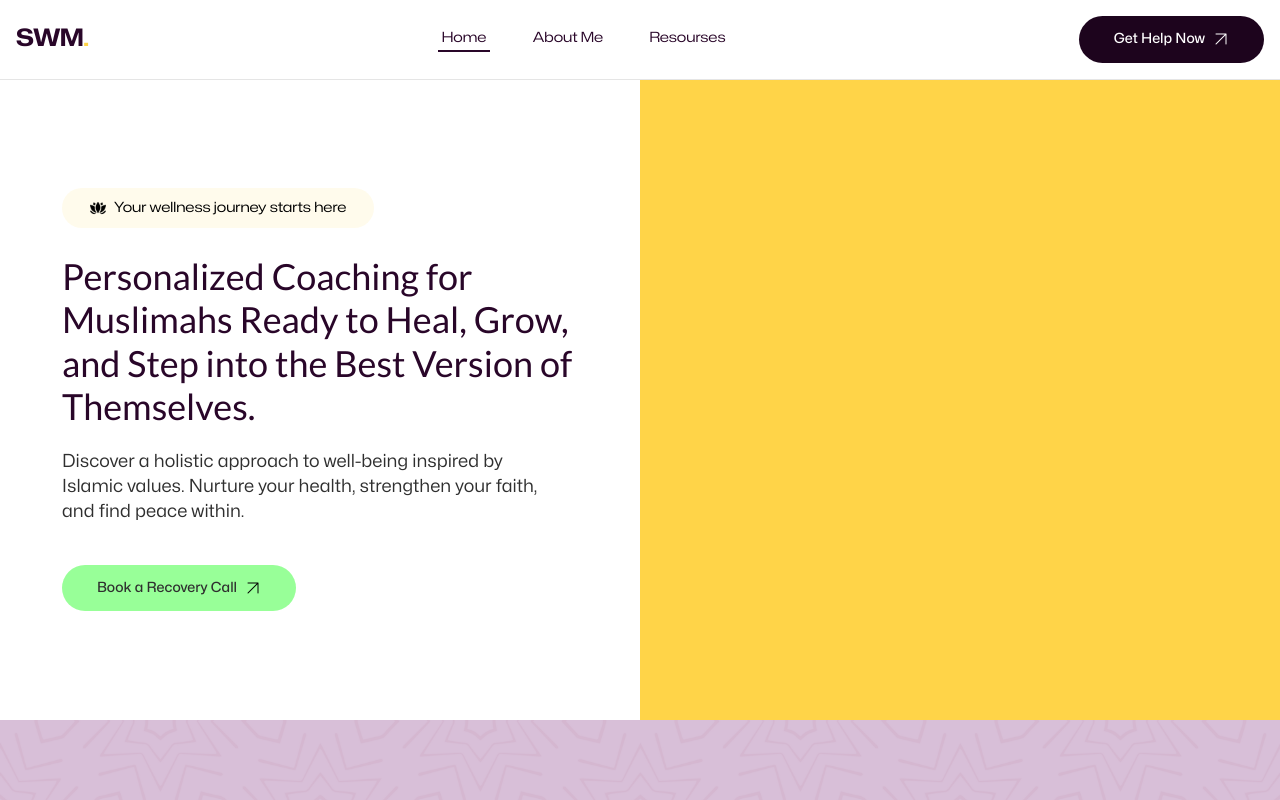
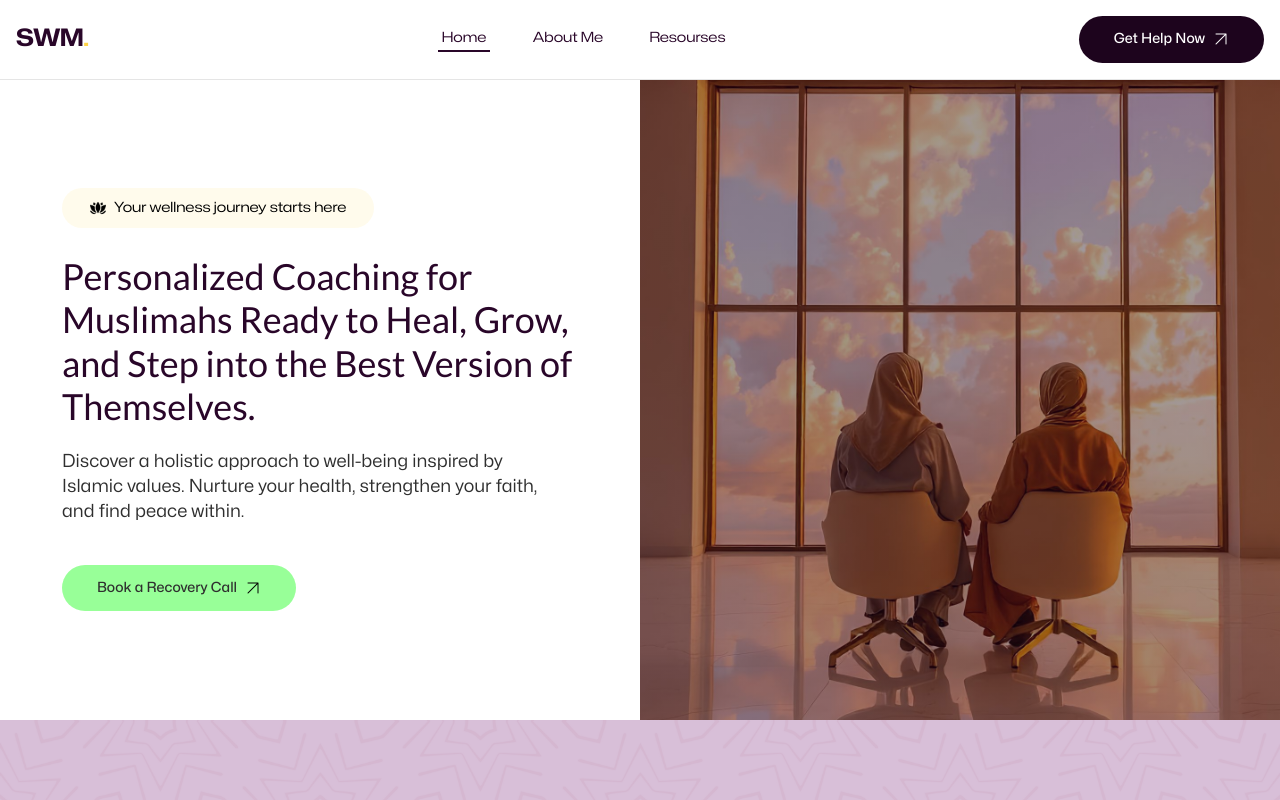
Before and after one commit to jubril-a/safe-with-muhinat, a Next.js app: page / in a window 1280 px wide. Shown: the top 800 px of the page. Built offline with nearby package versions, Linux system fonts and the light colour scheme.

Commit message:
updated hero image

```diff
--- a/app/components/Hero.module.scss
+++ b/app/components/Hero.module.scss
@@ -51,6 +51,8 @@
     background-color: variables.$gold_300;
     height: 100%;
     min-height: 320px;
+    background: linear-gradient(to right, rgba(26, 1, 26, 0.4), rgba(26, 1, 26, 0.4)), url("/images/hero-image2.jpg") center no-repeat;
+    background-size: 125%;
 
     @media (min-width: 768px) {
         order: 2;
```
Also changed, not shown: public/images/hero-image.jpg (added), public/images/hero-image2.jpg (added).
